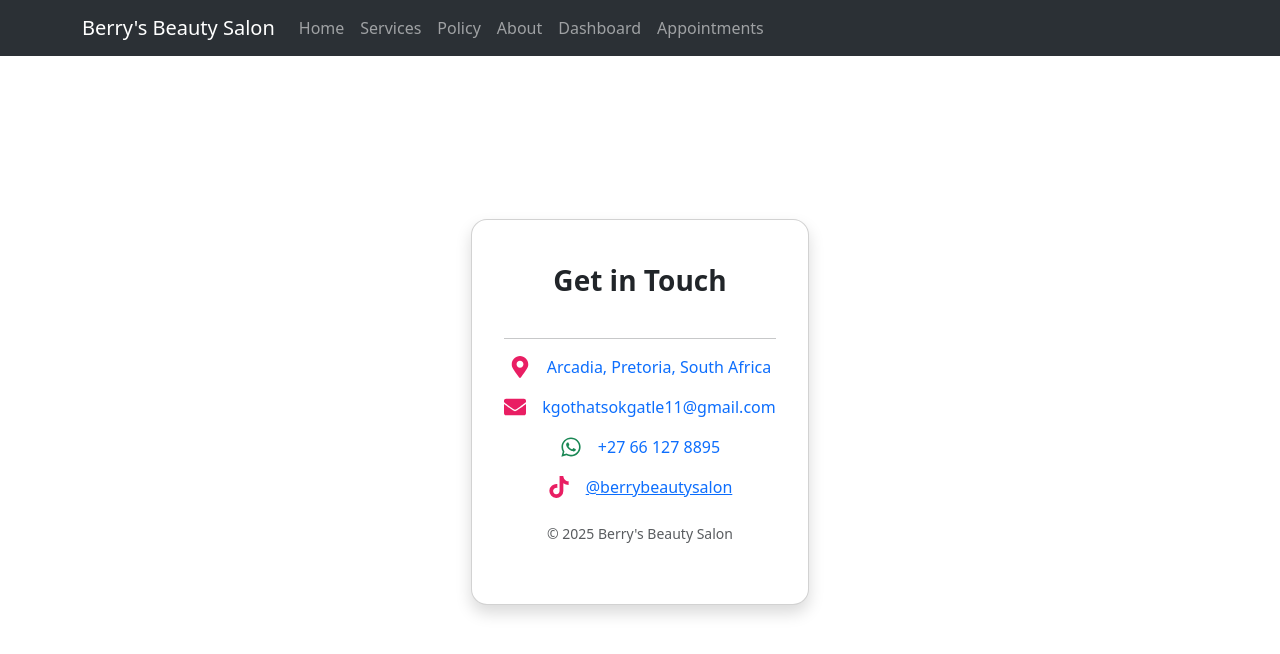
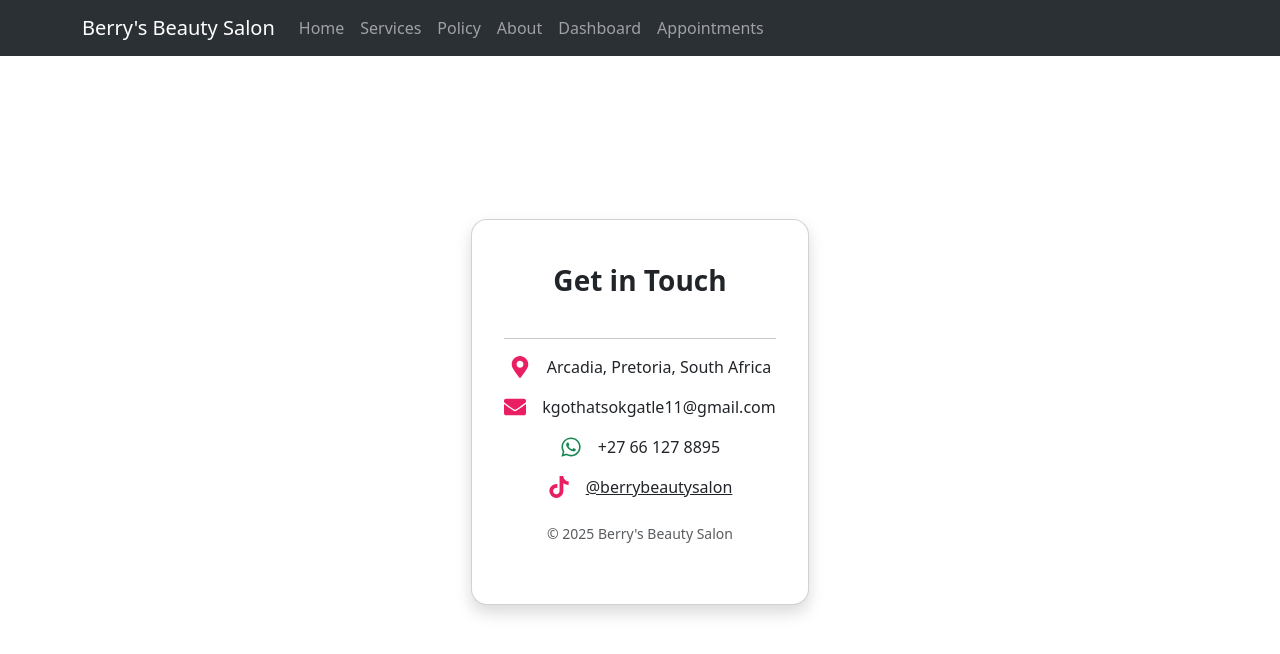
Before and after one commit to tswelopelemojewa/berrySalonWeb, a React (Vite) app: page /about in a window 1280 px wide. Shown: the top 654 px of the page. Built offline with nearby package versions, Linux system fonts and the light colour scheme.

Commit message:
darkened the texts in about

```diff
--- a/src/pages/About.jsx
+++ b/src/pages/About.jsx
@@ -17,7 +17,7 @@ const About = () => {
           {/* Contact Information */}
           <Col
             md={12}
-            className=" text-center p-4 rounded-4 d-flex flex-column justify-content-center"
+            className="text-dark text-center p-4 rounded-4 d-flex flex-column justify-content-center"
           >
             <h3 className="fw-bold mb-4">Get in Touch</h3> <hr />
 
@@ -26,7 +26,7 @@ const About = () => {
               <div>
                 <Link
                   to={'https://maps.app.goo.gl/JsECWxnkeGPeLXSw9'}
-                  className="text-decoration-none ">
+                  className="text-decoration-none text-dark">
                   Arcadia, Pretoria, South Africa
                 </Link>
 
@@ -39,7 +39,7 @@ const About = () => {
 
                 <a
                   href="mailto:kgothatsokgatle11@gmail.com"
-                  className="text-decoration-none "
+                  className="text-decoration-none text-dark"
                 >
                   kgothatsokgatle11@gmail.com
                 </a>
@@ -53,7 +53,7 @@ const About = () => {
                 <br />
                 <a
                   href="tel:+27661278895"
-                  className="text-decoration-none "
+                  className="text-decoration-none text-dark"
                 >
                   +27 66 127 8895
                 </a>
@@ -69,7 +69,7 @@ const About = () => {
                   href="https://wa.me/27661278895" // 👈 Opens WhatsApp chat directly
                   target="_blank"
                   rel="noopener noreferrer"
-                  className="text-decoration-none "
+                  className="text-decoration-none text-dark"
                 >
                   +27 66 127 8895
                 </a>
@@ -85,7 +85,7 @@ const About = () => {
                   to="https://www.tiktok.com/@berrymua11"
                   target="_blank"
                   rel="noopener noreferrer"
-                  className=""
+                  className="text-dark"
                 >
                   @berrybeautysalon
                 </Link>
--- a/src/pages/Appointments.jsx
+++ b/src/pages/Appointments.jsx
@@ -111,13 +111,13 @@ const updateStatus = async (appointmentId, userNumber, action) => {
                 // href="https://wa.me/27661278895" // 👈 Opens WhatsApp chat directly
                 target="_blank"
                 rel="noopener noreferrer"
-                className="text-decoration-none"
+                className="text-decoration-none text-dark"
               >
                 {a.user_number}
               </Link>
             </p>
 
-            <p>{a.user_number}</p>
+            {/* <p>{a.user_number}</p> */}
 
             <h5>{a.appointment_date}</h5>
             <p>{a.StartTime} - {a.EndTime}</p>
```
